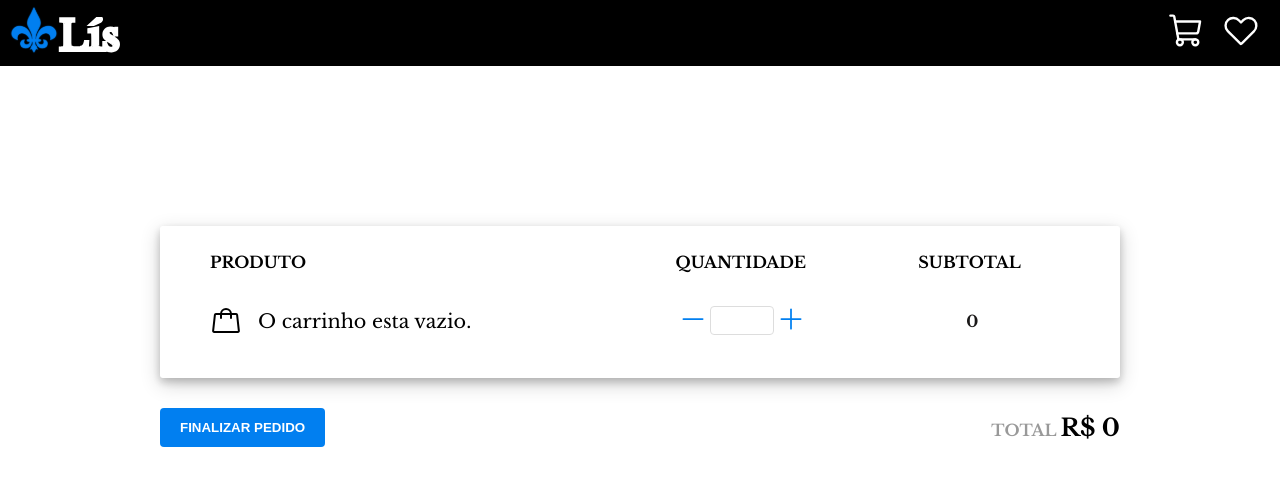
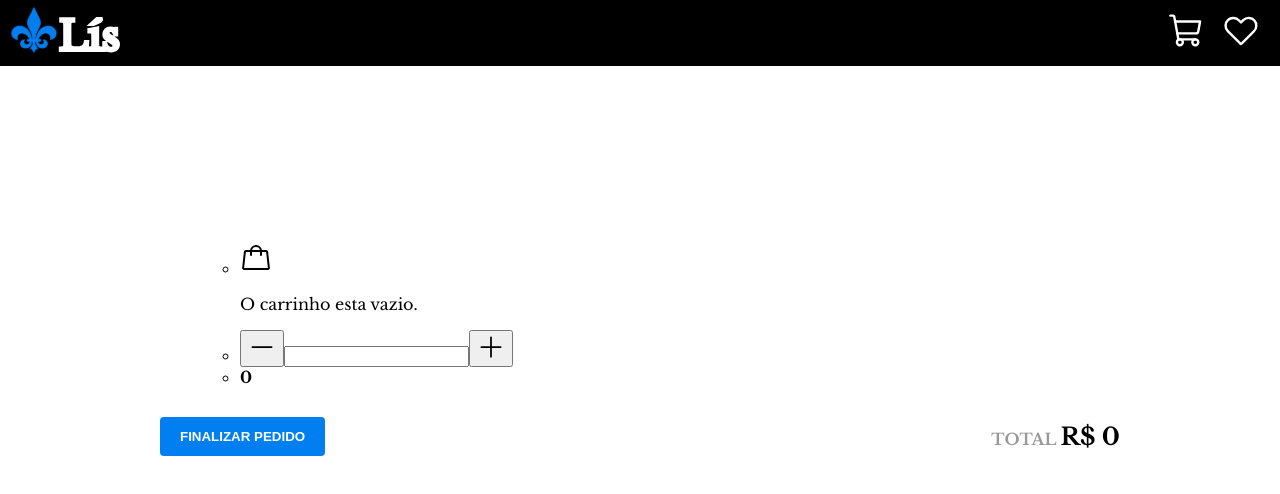
Before and after one commit to BRxBS/Ecommerce, a React (Vite) app in the folder app/: page /cart in a window 1280 px wide. Shown: the top 494 px of the page. Built offline with nearby package versions, Linux system fonts and the light colour scheme.

Commit message:
table-to-ul

```diff
--- a/app/src/screens/Cart/index.jsx
+++ b/app/src/screens/Cart/index.jsx
@@ -47,31 +47,22 @@ export function Cart() {
     <>
 
       <div className="cart_container">
-        <table className="product_table">
-          <thead>
-            <tr>
-
-            <th className="th_product">PRODUTO</th>
-            <th>QUANTIDADE</th>
-            <th>SUBTOTAL</th>
-
-            </tr>
-          </thead>
+        <ul className="product_li">
 
 
-          <tbody>
+          <div>
             { total === "R$ 0,000"
               ?
-                <tr className="no_product">
-                  <td className="td_1">
+                <ul className="no_product">
+                  <li className="li_1">
                   <Handbag size={32} />
                     <p>
 
                      O carrinho esta vazio.
                     </p>
-                  </td>
+                  </li>
 
-                  <td>
+                  <li>
                     <div>
                       <button
                       type="button"
@@ -90,34 +81,37 @@ export function Cart() {
                       <Plus size={28} />
                       </button>
                     </div>
-                  </td>
+                  </li>
 
-                  <td>
+                  <li>
                     <strong>0</strong>
-                  </td>
-                </tr>
+                  </li>
+                </ul>
               :
             cartFormatted.map((product) => {
 
               return(
-                <tr key={product.id} >
-                  <td>
+             <li key={product.id} className="ul_body">
+
+                  <li>
+                  <h4 className="product">PRODUTO</h4>
                   <Link
                   style={linkStyle}
                   to={`/products/${product.id}`}
               >
-                  <>
+
                     <img src={product.productImage1} alt="" />
-                  </>
+
                   <p>
                       <strong>{product.productName}</strong>
                       <span>{product.priceformatted}</span>
                     </p>
                   </Link>
-                  </td>
+                  </li>
 
-              <td>
-                <div>
+              <li>
+              <h4 className="quantity_h4">QUANTIDADE</h4>
+                <div className="quantity_div">
                   <button
                   type="button"
                   className="icon_button"
@@ -141,27 +135,29 @@ export function Cart() {
                   </button>
 
                 </div>
-                </td>
-                <td>
-                      <strong>{product.subTotal}</strong>
-                </td>
-                <td>
+                </li>
+                <li>
+                      <h4 className="sub_total_h4">SUBTOTAL</h4>
+                      <strong className="sub_total">{product.subTotal}</strong>
+                </li>
+
+                <li>
                   <button
                   type="button"
-                  className="icon_button"
+                  className="icon_trash_button"
                   onClick={() => handleRemoveProduct(product.id)}
                   >
                   <TrashSimple size={28} />
                   </button>
-                </td>
-                </tr>
+                </li>
+            </li>
                 );
               })}
 
 
 
-          </tbody>
-        </table>
+          </div>
+        </ul>
 
         <footer >
           <button type="button" >Finalizar pedido</button>
```
